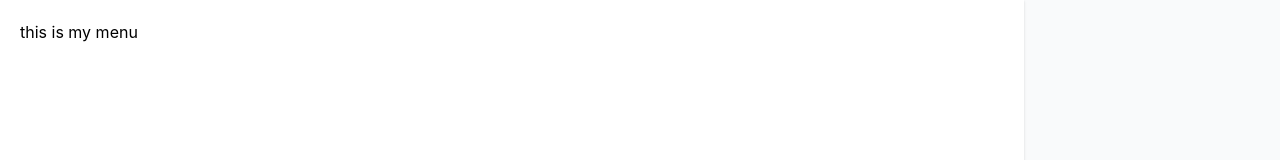
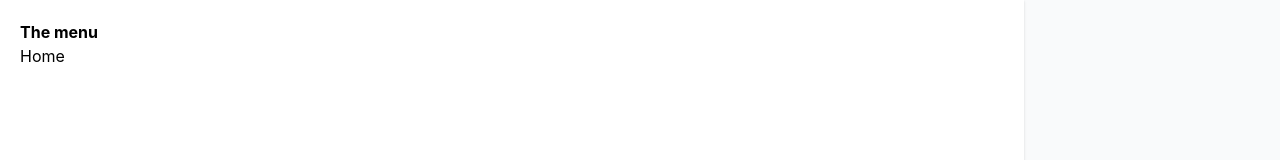
Before and after one commit to MohammedIbraheemZaki/seller, a React (Create React App) app: page / in a window 1280 px wide. Both pictures are taken after a click on the icon 1259 px from the left and 25 px from the top of the page. Shown: the top 160 px of the page. Built offline with nearby package versions, Linux system fonts and the light colour scheme.

Commit message:
1- navigation menu is done

```diff
--- a/src/components/Navigation.js
+++ b/src/components/Navigation.js
@@ -49,7 +49,10 @@ export default function Navigation() {
             style={props}
             className="fixed bg-white top-0 left-0 w-4/5 h-full shadow p-5"
             >
-              this is my menu
+              <span className='font-bold mb-1' >The menu</span>
+              <ul>
+                <li>Home</li>
+              </ul>
           </animated.div>
         )
       }
```
